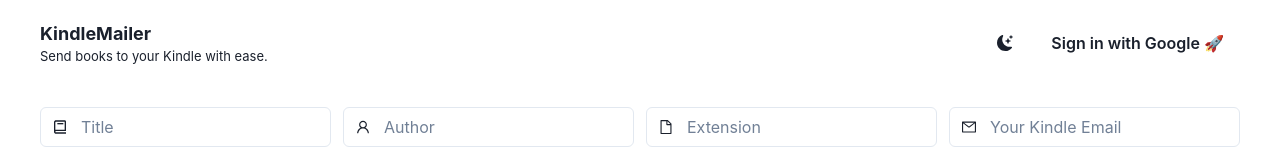
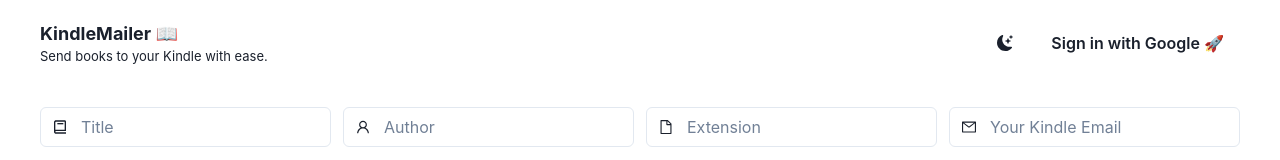
Before and after one commit to junlin77/KindleMailer-Front, a React (Vite) app in the folder kindlemailer/: page / in a window 1280 px wide. Shown: the top 160 px of the page. Built offline with nearby package versions, Linux system fonts and the light colour scheme; no server answers.

Commit message:
Pass logged in email prop

```diff
--- a/kindlemailer/src/components/FilterableBookTable.jsx
+++ b/kindlemailer/src/components/FilterableBookTable.jsx
@@ -10,7 +10,7 @@
   return (
     <div className='body'>
       <SearchBar setSearchResults={setSearchResults} setEmail={setEmail} userProfile={userProfile} />
-      <BookTable Books={searchResults} email={email} /> {/* Pass searchResults and email state to BookTable component */}
+      <BookTable Books={searchResults} email={userProfile ? userProfile.kindle_email : email} /> {/* if logged in, use kindle email in userProfile */}
     </div>
   );
 }
--- a/kindlemailer/src/components/Header.jsx
+++ b/kindlemailer/src/components/Header.jsx
@@ -86,6 +86,10 @@
       console.log('Kindle email set:', response.data);
       closeModal();
 
+      // Update the userProfile state after setting new email
+      const newUserProfile = { ...userProfile, kindle_email: kindleEmail };
+      setUserProfile(newUserProfile);
+
       Swal.fire({
         icon: 'success',
         title: 'Success',
@@ -107,7 +111,7 @@
   return (
     <div className="header">
       <div className="header-text">
-        <h5>KindleMailer</h5>
+        <h5>KindleMailer 📖</h5>
         <p>Send books to your Kindle with ease.</p>
       </div>
       <div className="header-controls">
```
